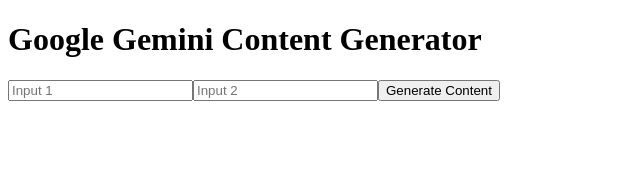
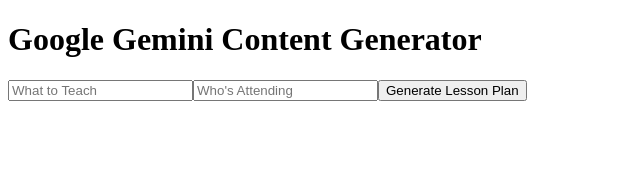
Before and after one commit to cfgcolumbus24/Team-9, a React (Vite) app in the folder adaptED/: page / in a window 1280 px wide. Shown: the top 170 px of the page, without its empty margins (0-640 px from the left). Built offline with nearby package versions, Linux system fonts and the light colour scheme.

Commit message:
Update input form text

```diff
--- a/adaptED/src/components/LessonPlanGenerator.jsx
+++ b/adaptED/src/components/LessonPlanGenerator.jsx
@@ -35,20 +35,20 @@
     <div>
       <input
         type="text"
-        placeholder="Input 1"
+        placeholder="What to Teach"
         value={input1}
         onChange={(e) => setInput1(e.target.value)}
       />
       <input
         type="text"
-        placeholder="Input 2"
+        placeholder="Who's Attending"
         value={input2}
         onChange={(e) => setInput2(e.target.value)}
       />
-      <button onClick={handleGenerateContent}>Generate Content</button>
+      <button onClick={handleGenerateContent}>Generate Lesson Plan</button>
       {result && (
         <div>
-          <h2>Generated Lesson Plan (Editable)</h2>
+          <h2>Generated Lesson Plan</h2>
           <textarea
             value={editableResult}
             onChange={handleEditChange}
```
